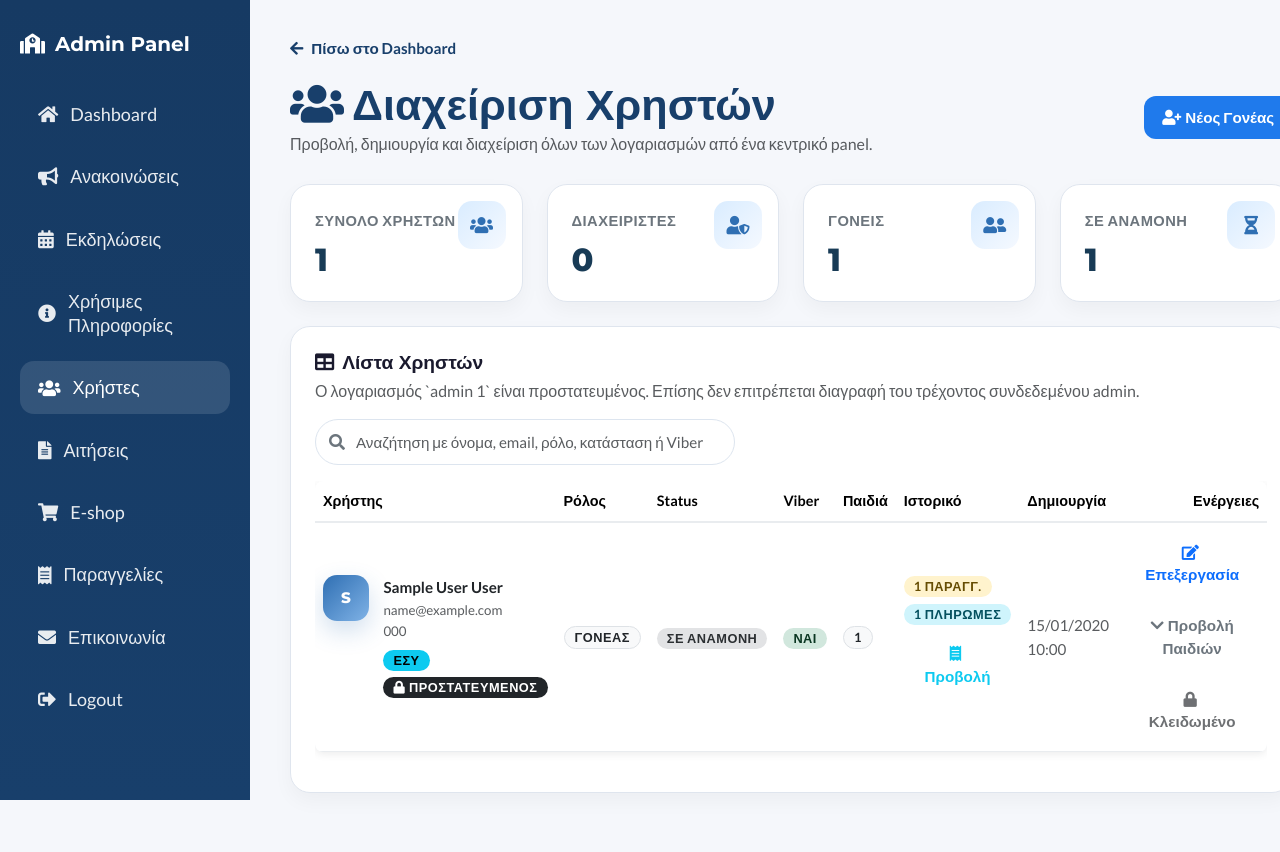
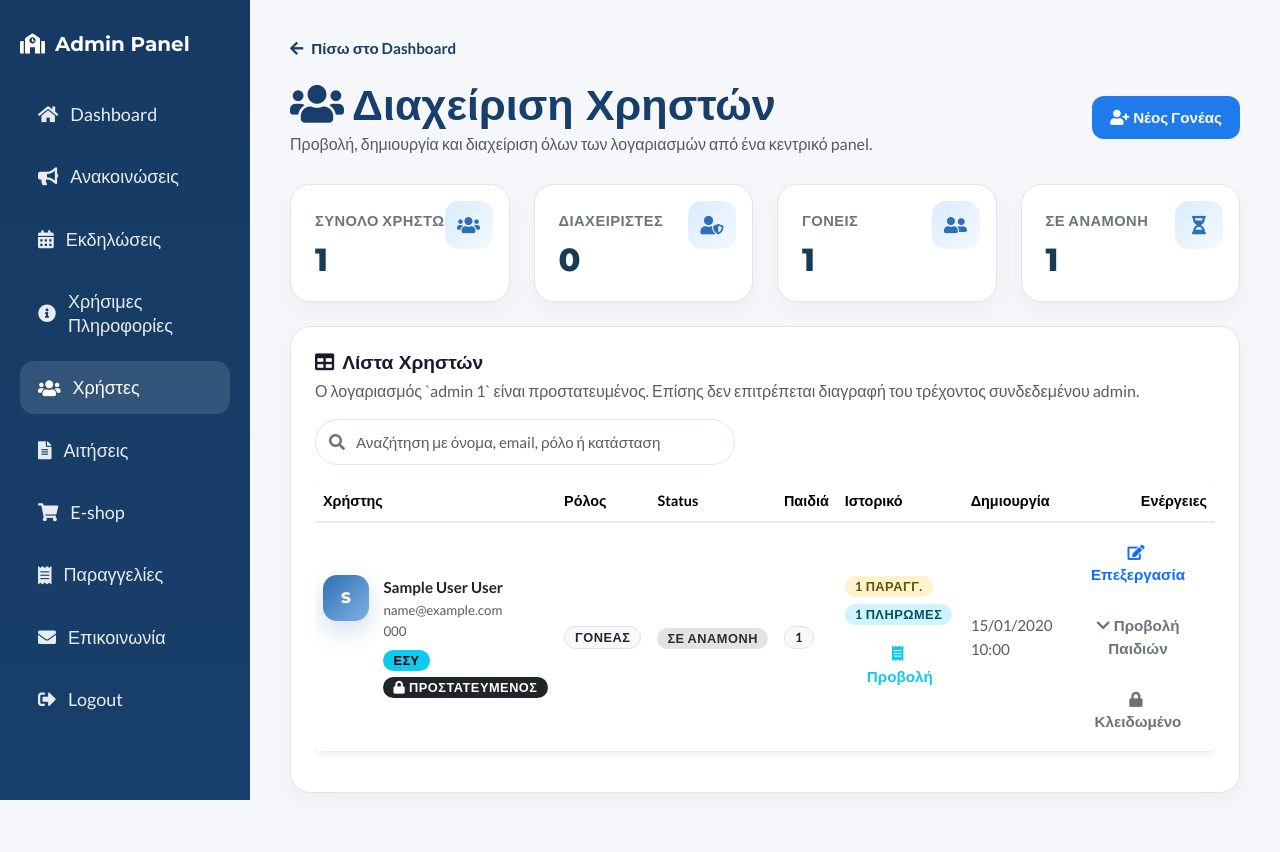
Before and after one commit to Marios-Shittas/parents-council-platform-group5, a PHP site: page /parents-council-platform-group5/admin/users.php in a window 1280 px wide; the page is wider, and only the part inside the window is pictured. Run offline with PHP 8.4, Linux system fonts and the light colour scheme; the visitor is signed in with stand-in values (Sample User, id 1); tables that the repository leaves empty hold one stand-in row (values such as "Sample post"); some libraries are stand-ins or nearby versions.

Commit message:
Update registration consent requirements

```diff
--- a/app/services/UsersService.php
+++ b/app/services/UsersService.php
@@ -11,7 +11,6 @@ class UsersService
     {
         global $conn;
         $this->conn = $conn;
-        $this->ensureViberConsentColumn();
     }
 
     public function getUserByEmail($email)
@@ -122,7 +121,6 @@ class UsersService
                 u.surname,
                 u.email,
                 u.phone_number,
-                u.viber_consent,
                 u.number_of_children,
                 u.role,
                 u.account_status,
@@ -861,24 +859,6 @@ class UsersService
         return in_array($role, ['admin', 'parent'], true) ? $role : 'parent';
     }
 
-    private function ensureViberConsentColumn(): void
-    {
-        $result = $this->conn->query("SHOW COLUMNS FROM Users LIKE 'viber_consent'");
-        if ($result instanceof mysqli_result && $result->num_rows > 0) {
-            $result->close();
-            return;
-        }
-
-        if ($result instanceof mysqli_result) {
-            $result->close();
-        }
-
-        $this->conn->query(
-            "ALTER TABLE Users
-             ADD COLUMN viber_consent TINYINT(1) NOT NULL DEFAULT 0 AFTER phone_number"
-        );
-    }
-
     private function normalizeStatus(string $status): string
     {
         $allowedStatuses = ['pending', 'approved', 'rejected', 'waiting_payment', 'active'];
--- a/database/parents_council.sql
+++ b/database/parents_council.sql
@@ -40,7 +40,6 @@ CREATE TABLE IF NOT EXISTS Users (
     email                VARCHAR(150) NOT NULL UNIQUE,
     password             VARCHAR(255) NOT NULL,
     phone_number         VARCHAR(20) DEFAULT NULL,
-    viber_consent        TINYINT(1) NOT NULL DEFAULT 0,
     number_of_children   INT DEFAULT 0,
     role                 ENUM('parent', 'admin') NOT NULL DEFAULT 'parent',
     account_status       ENUM('pending', 'approved', 'rejected', 'waiting_payment', 'active') NOT NULL DEFAULT 'pending',
--- a/public/admin/users.php
+++ b/public/admin/users.php
@@ -390,7 +390,7 @@ $paymentsByUserId = $usersService->getPaymentsGroupedByUserIds($allUserIds);
                     </div>
                     <div class="users-search-wrap">
                         <i class="fas fa-search"></i>
-                        <input type="text" id="usersSearchInput" class="form-control" placeholder="Αναζήτηση με όνομα, email, ρόλο, κατάσταση ή Viber">
+                        <input type="text" id="usersSearchInput" class="form-control" placeholder="Αναζήτηση με όνομα, email, ρόλο ή κατάσταση">
                     </div>
                 </div>
 
@@ -408,7 +408,6 @@ $paymentsByUserId = $usersService->getPaymentsGroupedByUserIds($allUserIds);
                                     <th>Χρήστης</th>
                                     <th>Ρόλος</th>
                                     <th>Status</th>
-                                    <th>Viber</th>
                                     <th>Παιδιά</th>
                                     <th>Ιστορικό</th>
                                     <th>Δημιουργία</th>
@@ -424,13 +423,12 @@ $paymentsByUserId = $usersService->getPaymentsGroupedByUserIds($allUserIds);
                                         $hasHistory = ((int)($user['order_count'] ?? 0) > 0) || ((int)($user['payment_count'] ?? 0) > 0);
                                         $orderHistory = $ordersByUserId[$userId] ?? [];
                                         $paymentHistory = $paymentsByUserId[$userId] ?? [];
-                                        $hasViberConsent = ((int)($user['viber_consent'] ?? 0) === 1);
                                         $displayChildren = ($user['role'] ?? '') === 'parent' ? (int)($user['child_count'] ?? 0) : 0;
                                         $inlineChildren = $childrenByParentId[$userId] ?? [];
                                         $historyRowId = 'history-preview-' . $userId;
                                         $inlineRowId = 'children-preview-' . $userId;
                                     ?>
-                                    <tr class="user-data-row <?php echo $isCurrentUser ? 'current-user-row' : ''; ?>" data-user-id="<?php echo $userId; ?>" data-search="<?php echo htmlspecialchars(strtolower(trim(($user['name'] ?? '') . ' ' . ($user['surname'] ?? '') . ' ' . ($user['email'] ?? '') . ' ' . ($user['role'] ?? '') . ' ' . ($user['account_status'] ?? '') . ' ' . (($user['role'] ?? '') === 'parent' ? ($hasViberConsent ? 'viber ναι' : 'viber οχι') : ''))), ENT_QUOTES, 'UTF-8'); ?>">
+                                    <tr class="user-data-row <?php echo $isCurrentUser ? 'current-user-row' : ''; ?>" data-user-id="<?php echo $userId; ?>" data-search="<?php echo htmlspecialchars(strtolower(trim(($user['name'] ?? '') . ' ' . ($user['surname'] ?? '') . ' ' . ($user['email'] ?? '') . ' ' . ($user['role'] ?? '') . ' ' . ($user['account_status'] ?? ''))), ENT_QUOTES, 'UTF-8'); ?>">
                                         <td>
                                             <div class="user-main-cell">
                                                 <div class="user-avatar"><?php echo htmlspecialchars(strtoupper(substr((string)($user['name'] ?? 'U'), 0, 1))); ?></div>
@@ -460,15 +458,6 @@ $paymentsByUserId = $usersService->getPaymentsGroupedByUserIds($allUserIds);
                                             <span class="<?php echo htmlspecialchars(statusBadgeClass((string)($user['account_status'] ?? 'pending'))); ?>">
                                                 <?php echo htmlspecialchars(formatStatusLabel((string)($user['account_status'] ?? 'pending'))); ?>
                                             </span>
-                                        </td>
-                                        <td>
-                                            <?php if (($user['role'] ?? '') === 'parent'): ?>
-                                                <span class="badge <?php echo $hasViberConsent ? 'bg-success-subtle text-success-emphasis' : 'bg-secondary-subtle text-secondary-emphasis'; ?>">
-                                                    <?php echo $hasViberConsent ? 'Ναι' : 'Όχι'; ?>
-                                                </span>
-                                            <?php else: ?>
-                                                <span class="text-muted">—</span>
-                                            <?php endif; ?>
                                         </td>
                                         <td>
                                             <?php if (($user['role'] ?? '') === 'parent'): ?>
@@ -561,7 +550,7 @@ $paymentsByUserId = $usersService->getPaymentsGroupedByUserIds($allUserIds);
                                     </tr>
                                     <?php if ($hasHistory): ?>
                                         <tr id="<?php echo $historyRowId; ?>" class="history-preview-row user-preview-row d-none" data-preview-for="<?php echo $userId; ?>">
-                                            <td colspan="8">
+                                            <td colspan="7">
                                                 <div class="history-preview-card">
                                                     <div class="history-preview-header">
                                                         <div>
@@ -646,7 +635,7 @@ $paymentsByUserId = $usersService->getPaymentsGroupedByUserIds($allUserIds);
                                     <?php endif; ?>
                                     <?php if (($user['role'] ?? '') === 'parent'): ?>
                                         <tr id="<?php echo $inlineRowId; ?>" class="children-preview-row user-preview-row <?php echo $managedParentId === $userId ? '' : 'd-none'; ?>" data-preview-for="<?php echo $userId; ?>">
-                                            <td colspan="8">
+                                            <td colspan="7">
                                                 <div class="children-preview-card">
                                                     <div class="children-preview-header">
                                                         <div>
```
Also changed, not shown: app/services/RegisteringService.php (+9 -26 lines), database/seed.sql (+4 -4 lines), public/assets/js/register.jsx.
